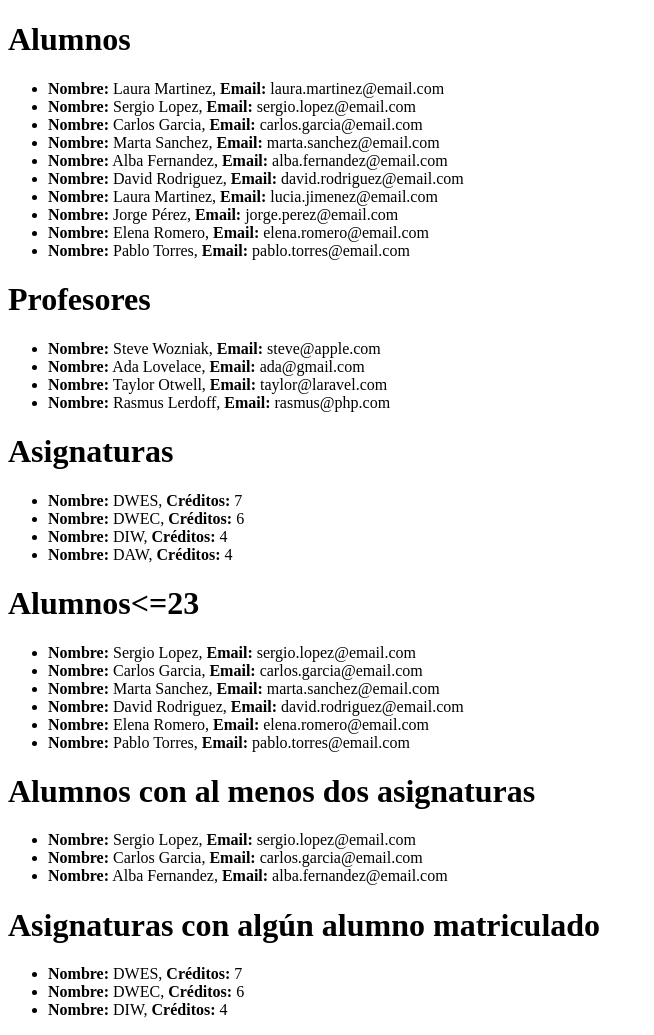
After one commit to DanielSantamarta/DWES_T2_D.SANTAMARTA, a PHP site: page / in a window 1280 px wide. The commit adds this page. Shown: the whole page, without its empty margins (0-654 px from the left). Run offline with PHP 8.4, Linux system fonts and the light colour scheme.

Commit message:
creamos el archivos index.php y solucionamos los erroes pertinentes en cada uno de los ficheros de clases

```diff
--- a/clases/alumno.php
+++ b/clases/alumno.php
@@ -1,9 +1,9 @@
 <?php
 namespace clases;
 class Alumno extends Miembro{
-    private array $asignaturas;
-    private bool $cursoAbonado;
-    private int $edad;
+    public array $asignaturas;
+    public bool $cursoAbonado;
+    public int $edad;
 
     public function __construct($id,$nombre,$apellidos,$email,$edad){
         parent::__construct($id, $nombre, $apellidos, $email);
@@ -16,45 +16,47 @@ class Alumno extends Miembro{
         $this->cursoAbonado=true;
     }
 
-    public function matricularseEnAsignatura($asig){
+    public function matricularEnAsignatura($asig){
         $err=false;
         for($i=0;$i<sizeof($this->asignaturas);$i++){
             if($this->asignaturas[$i]==$asig){
                 $err=true;
+                break;
             }
         }
         if(!$err){
-            $this->asignaturas+=$asig;
+            $this->asignaturas[]=$asig;
         }
+        return $this->asignaturas;
     }
 
     public function bajaEnAsignatura($asig){
         array_diff($this->asignaturas,$asig);
     }
 
-    public static function crearAlumnosDeMuestra(){
-        $alumnosDeMuestra = [];
-        $alumno1 = new Alumno(1, 'Laura', 'Martinez', 'laura.martinez@email.com',22);
-        $alumnosDeMuestra += $alumno1;
-        $alumno2 = new Alumno(2, 'Sergio', 'López', 'sergio.lopez@email.com',25);
-        $alumnosDeMuestra += $alumno2;
-        $alumno3 = new Alumno(3, 'Carlos', 'García', 'carlos.garcia@email.com',22);
-        $alumnosDeMuestra += $alumno3;
-        $alumno4 = new Alumno(4, 'Marta', 'Sánchez', 'marta.sanchez@email.com',23);
-        $alumnosDeMuestra += $alumno4;
-        $alumno5 = new Alumno(5, 'Alba', 'Fernández', 'alba.fernandez@email.com',22);
-        $alumnosDeMuestra += $alumno5;
-        $alumno6 = new Alumno(6, 'David', 'Rodríguez', 'david.rodriguez@email.com',26);
-        $alumnosDeMuestra += $alumno6;
-        $alumno7 = new Alumno(7, 'Lucía', 'Jiménez', 'lucia.jimenez@email.com',20);
-        $alumnosDeMuestra += $alumno7;
-        $alumno8 = new Alumno(8, 'Jorge', 'Pérez', 'jorge.perez@email.com',22);
-        $alumnosDeMuestra += $alumno8;
-        $alumno9 = new Alumno(9, 'Elena', 'Romero', 'elena.romero@email.com',23);
-        $alumnosDeMuestra += $alumno9;
-        $alumno10 = new Alumno(10, 'Pablo', 'Torres', 'pablo.torres@email.com',24);
-        $alumnosDeMuestra += $alumno10;
-        return $alumnosDeMuestra;
+    public static function crearAlumnosDeMuestra(): array{
+        $alumnosMuestra=[];
+        $alumno1 = new Alumno(1, "Laura", "Martinez", "laura.martinez@email.com", 22);
+        $alumnosMuestra[] = $alumno1;
+        $alumno2 = new Alumno(2, "Sergio", "Lopez", "sergio.lopez@email.com", 25);
+        $alumnosMuestra[] = $alumno2;
+        $alumno3 = new Alumno(3, "Carlos", "Garcia", "carlos.garcia@email.com", 24);
+        $alumnosMuestra[] = $alumno3;
+        $alumno4 = new Alumno(4, "Marta", "Sanchez", "marta.sanchez@email.com", 23);
+        $alumnosMuestra[] = $alumno4;
+        $alumno5 = new Alumno(5, "Alba", "Fernandez", "alba.fernandez@email.com", 21);
+        $alumnosMuestra[] = $alumno5;
+        $alumno6 = new Alumno(6, "David", "Rodriguez", "david.rodriguez@email.com", 26);
+        $alumnosMuestra[] = $alumno6;
+        $alumno7 = new Alumno(7, "Laura", "Martinez", "lucia.jimenez@email.com", 20);
+        $alumnosMuestra[] = $alumno7;
+        $alumno8 = new Alumno(8, "Jorge", "Pérez", "jorge.perez@email.com", 22);
+        $alumnosMuestra[] = $alumno8;
+        $alumno9 = new Alumno(9, "Elena", "Romero", "elena.romero@email.com", 23);
+        $alumnosMuestra[] = $alumno9;
+        $alumno10 = new Alumno(10, "Pablo", "Torres", "pablo.torres@email.com", 24);
+        $alumnosMuestra[] = $alumno10;
+        return $alumnosMuestra;
     }
 
 
--- a/clases/asignatura.php
+++ b/clases/asignatura.php
@@ -11,21 +11,21 @@ class Asignatura {
         $this->creditos = $creditos;
     }
 
-    public function crearAsignaturasDeMuestra(){
+    public static function crearAsignaturasDeMuestra(){
         $asignaturasDeMuestra = [];
         $asig1= new Asignatura(1,"DWES",7);
-        $asignaturasDeMuestra+=$asig1;
+        $asignaturasDeMuestra[]=$asig1;
         $asig2= new Asignatura(2,"DWEC",6);
-        $asignaturasDeMuestra+=$asig2;
+        $asignaturasDeMuestra[]=$asig2;
         $asig3= new Asignatura(3,"DIW",4);
-        $asignaturasDeMuestra+=$asig3;
+        $asignaturasDeMuestra[]=$asig3;
         $asig4= new Asignatura(4,"DAW",4);
-        $asignaturasDeMuestra+=$asig4;
+        $asignaturasDeMuestra[]=$asig4;
         return $asignaturasDeMuestra;
     }
 
     public function __toString()
     {
-        return "Nombre: ".$this->nombre.", Créditos: ".$this->creditos;
+        return "<b>Nombre:</b> ".$this->nombre.", <b>Créditos:</b> ".$this->creditos;
     }
 }
--- a/clases/miembro.php
+++ b/clases/miembro.php
@@ -96,7 +96,7 @@ abstract class Miembro{
 
     public function __toString()
     {
-        return "Nombre: ".$this->nombre." ".$this->apellidos.", Email: ".$this->email;
+        return "<b>Nombre:</b> ".$this->nombre." ".$this->apellidos.", <b>Email:</b> ".$this->email;
     }
 
 }
--- a/clases/profesor.php
+++ b/clases/profesor.php
@@ -17,13 +17,13 @@ class Profesor extends Miembro{
     public static function crearProfesoresDeMuestra(){
         $profesoresDeMuestra = [];
         $profesor1= new Profesor(1,"Steve","Wozniak","steve@apple.com","DWES");
-        $profesoresDeMuestra+=$profesor1;
+        $profesoresDeMuestra[]=$profesor1;
         $profesor2= new Profesor(2,"Ada","Lovelace","ada@gmail.com","");
-        $profesoresDeMuestra+=$profesor2;
+        $profesoresDeMuestra[]=$profesor2;
         $profesor3= new Profesor(3,"Taylor","Otwell","taylor@laravel.com","DWEC");
-        $profesoresDeMuestra+=$profesor3;
+        $profesoresDeMuestra[]=$profesor3;
         $profesor4= new Profesor(4,"Rasmus","Lerdoff","rasmus@php.com","DAW");
-        $profesoresDeMuestra+=$profesor4;
+        $profesoresDeMuestra[]=$profesor4;
         return $profesoresDeMuestra;
 
     }
--- /dev/null
+++ b/index.php
@@ -0,0 +1,94 @@
+<!DOCTYPE html>
+<html lang="en">
+<head>
+    <meta charset="UTF-8">
+    <meta name="viewport" content="width=device-width, initial-scale=1.0">
+    <title>Document</title>
+</head>
+<body>
+    <?php
+    use clases\miembro;
+    use clases\Alumno;
+    use clases\profesor;
+    use clases\asignatura;
+
+    require("./clases/miembro.php");
+    require("./clases/alumno.php");
+    require("./clases/profesor.php");
+    require("./clases/asignatura.php");
+
+    $alumnos=Alumno::crearAlumnosDeMuestra();
+    $profesores=profesor::crearProfesoresDeMuestra();
+    $asignaturas=asignatura::crearAsignaturasDeMuestra();
+
+    $alumnos[0]->matricularEnAsignatura($asignaturas[0]);
+    $alumnos[1]->matricularEnAsignatura($asignaturas[0]);
+    $alumnos[1]->matricularEnAsignatura($asignaturas[1]);
+    $alumnos[2]->matricularEnAsignatura($asignaturas[0]);
+    $alumnos[2]->matricularEnAsignatura($asignaturas[2]);
+    $alumnos[3]->matricularEnAsignatura($asignaturas[0]);
+    $alumnos[4]->matricularEnAsignatura($asignaturas[0]);
+    $alumnos[4]->matricularEnAsignatura($asignaturas[1]);
+    $alumnos[4]->matricularEnAsignatura($asignaturas[2]);
+    $alumnos[5]->matricularEnAsignatura($asignaturas[0]);
+    $alumnos[6]->matricularEnAsignatura($asignaturas[1]);
+    $alumnos[6]->matricularEnAsignatura($asignaturas[1]);
+    $alumnos[7]->matricularEnAsignatura($asignaturas[2]);
+    $alumnos[8]->matricularEnAsignatura($asignaturas[1]);
+    $alumnos[9]->matricularEnAsignatura($asignaturas[0]);
+
+    $Alumnos23 = array_filter($alumnos, function($alumnos){
+        return $alumnos->edad>=23 ;
+    });
+
+    $Alumnos2asignaturas = array_filter($alumnos, function($alumnos) {
+        return sizeof($alumnos->asignaturas) >= 2;
+    });
+
+    $Asignaturas2alumnos = array_filter($asignaturas,function($asignatura){
+        return $asignatura;
+    });
+
+    $asignatura2alum=[];
+    foreach ($alumnos as $alumno){
+                    foreach ($alumno->asignaturas as $asignatura){
+                        if (!in_array($asignatura, $asignatura2alum)) {
+                            $asignatura2alum[] = $asignatura;
+                        }
+                    }
+
+            }
+    ?>
+    <h1>Alumnos</h1>
+    <ul>
+    <?php foreach ($alumnos as $alumno){
+        echo "<li>$alumno</li>";} ?>
+    </ul>
+    <h1>Profesores</h1>
+    <ul>
+    <?php foreach ($profesores as $profesor){
+        echo "<li>$profesor</li>";} ?>
+    </ul>
+    <h1>Asignaturas</h1>
+    <ul>
+    <?php foreach ($asignaturas as $asignatura){
+        echo "<li>$asignatura</li>";} ?>
+    </ul>
+    <h1>Alumnos<=23</h1>
+    <ul>
+    <?php foreach ($Alumnos23 as $alumno){
+        echo "<li>$alumno</li>";} ?>
+    </ul>
+    <h1>Alumnos con al menos dos asignaturas</h1>
+    <ul>
+    <?php foreach ($Alumnos2asignaturas as $alumno){
+        echo "<li>$alumno</li>";} ?>
+    </ul>
+    <h1>Asignaturas con algún alumno matriculado</h1>
+    <ul>
+    <?php foreach ($asignatura2alum as $asignatura){
+        echo "<li>$asignatura</li>";} ?>
+    </ul>
+
+</body>
+</html>
```
